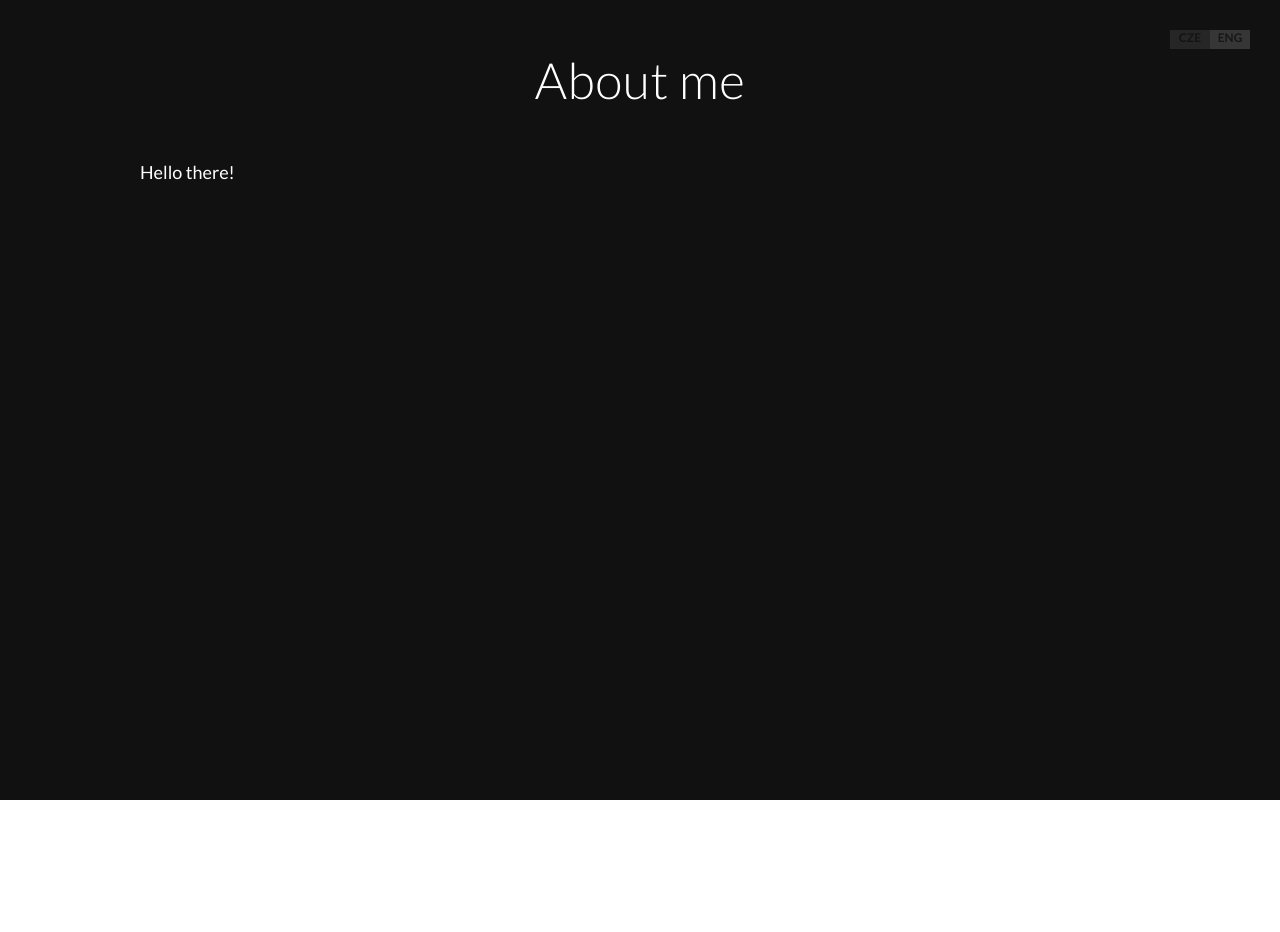
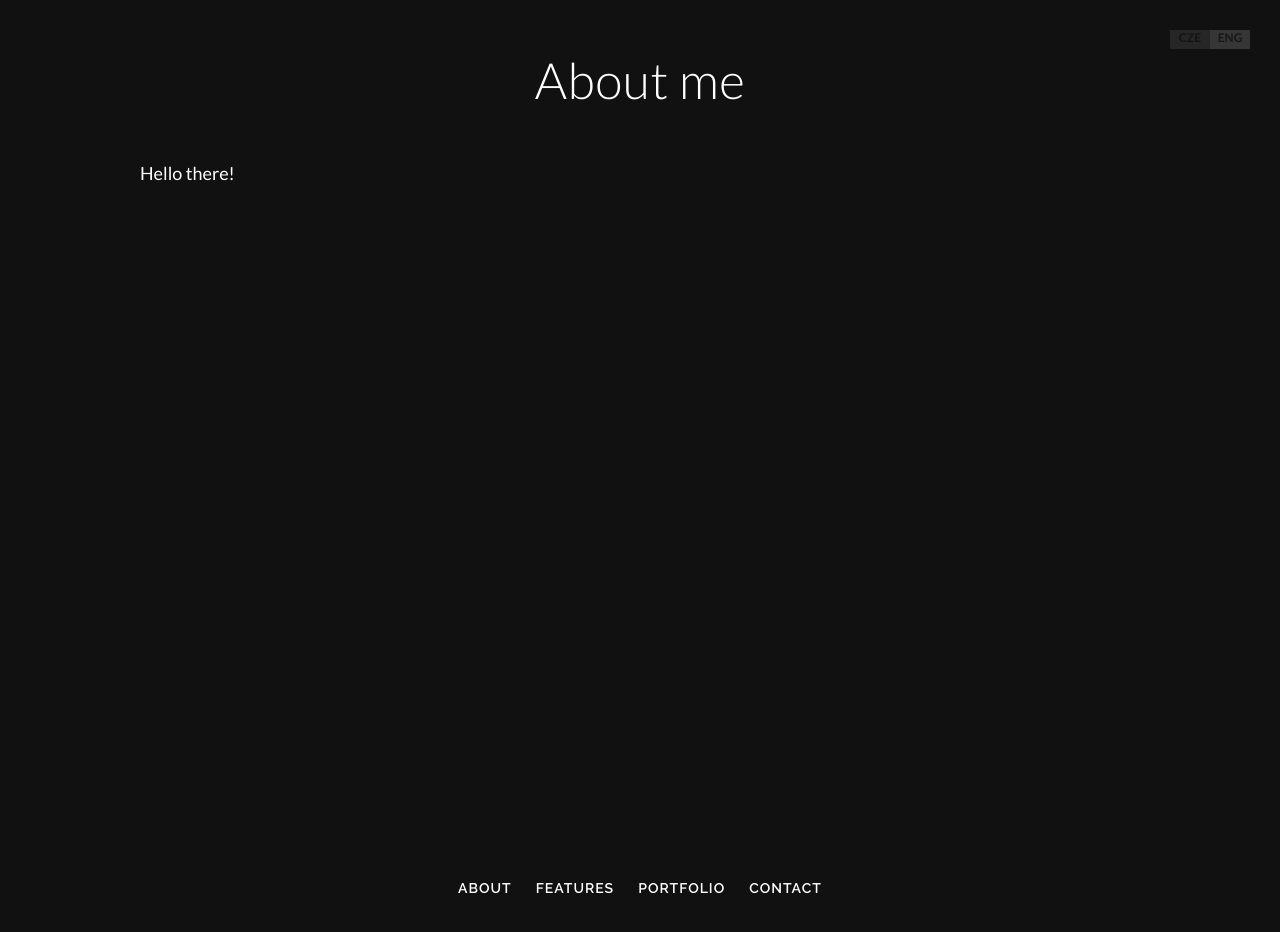
Before and after one commit to philipfabianek/philipfabianek-remastered, a Next.js app: page /about in a window 1280 px wide. Shown: the top 932 px of the page. Before the commit the page ends 800 px from the top, so only its background shows below. Built offline with nearby package versions, Linux system fonts and the light colour scheme.

Commit message:
Adjust styles a bit and add a simple bottom navigation to every page

```diff
--- a/components/reusable/Page.js
+++ b/components/reusable/Page.js
@@ -40,19 +40,28 @@ const Page = props => {
         description={headDescription}
       />
 
-      {
-        !hideLanguageSwitch &&
-        <Reveal type='slow' delay={4000}>
-          <LanguageSwitch visible={true} />
-        </Reveal>
-      }
-
       <div className={`page ${pageClassName}`}>
         <h1 className={`page__title ${titleCN}`}>{pageTitle}</h1>
+
+        {
+          !hideLanguageSwitch &&
+          <Reveal type='slow' delay={4000}>
+            <LanguageSwitch visible={true} />
+          </Reveal>
+        }
 
         <div className="page__content">
           {children}
         </div>
+
+        <Reveal delay={4000}>
+          <div className="page__bottom-navigation">
+            <Link href="/about">ABOUT</Link>
+            <Link href="/features">FEATURES</Link>
+            <Link href="/portfolio">PORTFOLIO</Link>
+            <Link href="/contact">CONTACT</Link>
+          </div>
+        </Reveal>
       </div>
     </div>
   );
--- a/styles/pages/page.scss
+++ b/styles/pages/page.scss
@@ -1,7 +1,6 @@
 .page {
   & {
     background-color: #111;
-    min-height: 100vh;
     padding-bottom: 80px;
     width: 100%;
   }
@@ -28,6 +27,7 @@
 
   &__content {
     color: #fff;
+    min-height: 100vh;
     margin: 0 auto;
     padding-top: 160px;
     width: 90%;
@@ -37,7 +37,33 @@
   &__paragraph {
     & {
       font-size: 18px;
-      line-height: 135%;
+      line-height: 145%;
+    }
+  }
+
+  &__bottom-navigation {
+    & {
+      display: flex;
+      flex-direction: row;
+      justify-content: center;
+      margin-top: 80px;
+    }
+
+    a {
+      & {
+        color: #fff;
+        font-family: "Raleway", arial, sans-serif;
+        font-size: 14px;
+        font-weight: 600;
+        letter-spacing: 1px;
+        margin: 0 12px;
+        text-transform: uppercase;
+        transition: color .4s ease;
+      }
+
+      &:hover, &:focus, &:active {
+        color: #ddd;
+      }
     }
   }
 }
```
